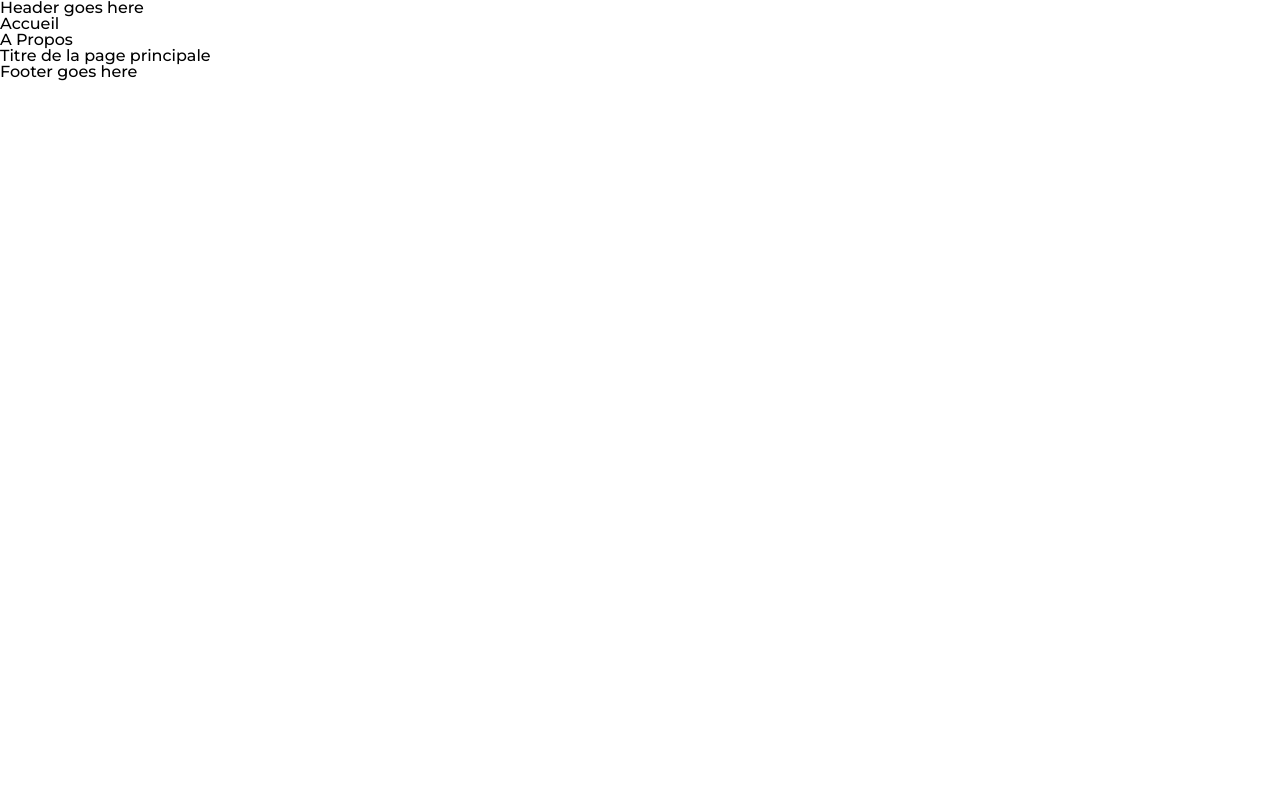
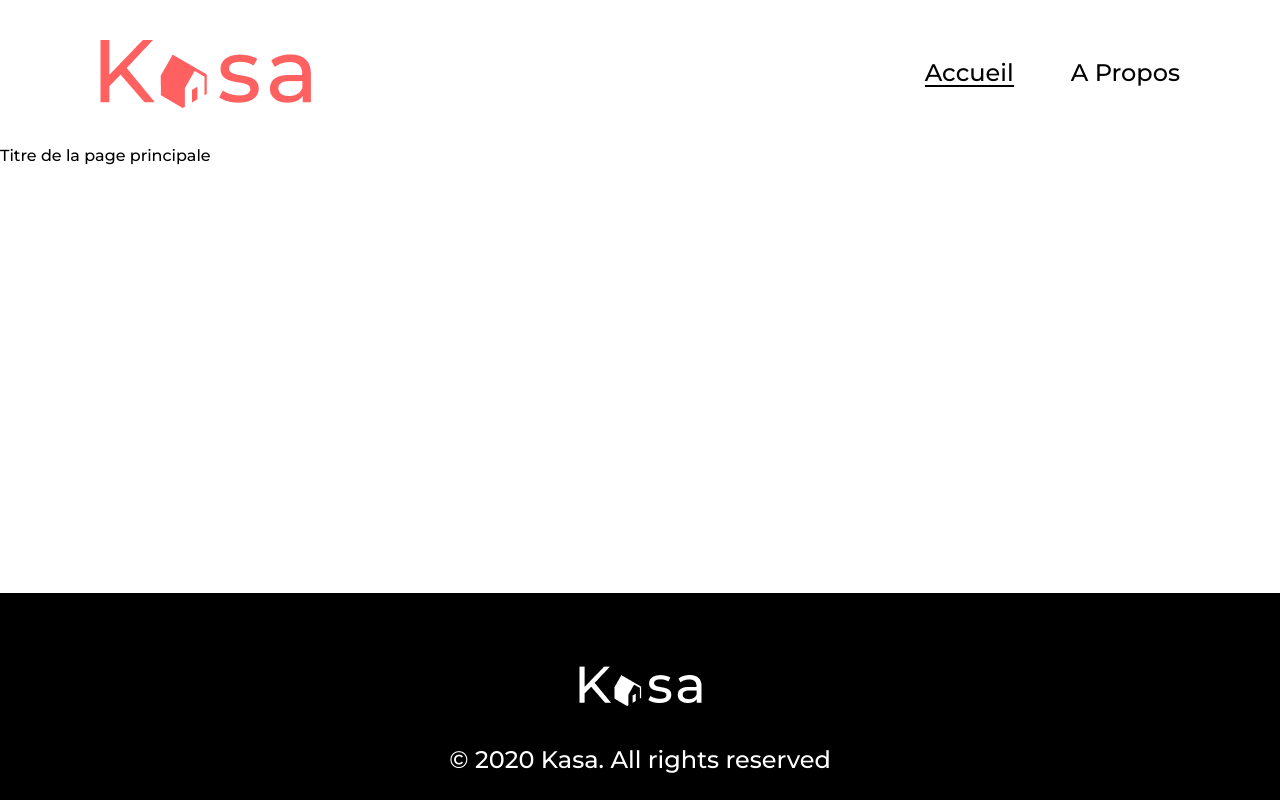
Before and after one commit to debleg/OC-P7-Kasa, a React (Create React App) app: page / in a window 1280 px wide. Built offline with nearby package versions, Linux system fonts and the light colour scheme.

Commit message:
Set up and style header navigation and footer

```diff
--- a/src/components/molecules/Navigation.js
+++ b/src/components/molecules/Navigation.js
@@ -4,12 +4,22 @@ import { NavLink } from "react-router-dom";
 const Navigation = () => {
   return (
     <div className="navigation">
-      <ul>
-        <NavLink exact activeClassName="navigation__link--active" to="/">
-          <li>Accueil</li>
+      <ul className="navigation__list">
+        <NavLink
+          className={({ isActive }) =>
+            isActive ? "navigation__link--active" : ""
+          }
+          to="/"
+        >
+          <li className="navigation__item">Accueil</li>
         </NavLink>
-        <NavLink exact activeClassName="navigation__link--active" to="/about">
-          <li>A Propos</li>
+        <NavLink
+          className={({ isActive }) =>
+            isActive ? "navigation__link--active" : ""
+          }
+          to="/about"
+        >
+          <li className="navigation__item">A Propos</li>
         </NavLink>
       </ul>
     </div>
--- a/src/components/molecules/_navigation.scss
+++ b/src/components/molecules/_navigation.scss
@@ -0,0 +1,26 @@
+.navigation {
+  &__list {
+    display: flex;
+    flex-direction: row;
+    gap: 57px;
+
+    @include responsive(medium) {
+      gap: 26px;
+    }
+  }
+  &__item {
+    font-size: 24px;
+    @include responsive(medium) {
+      font-size: 18px;
+    }
+    @include responsive(small) {
+      font-size: 12px;
+      text-transform: uppercase;
+    }
+  }
+  &__link {
+    &--active {
+      border-bottom: 2px solid black;
+    }
+  }
+}
--- a/src/components/organisms/Footer.js
+++ b/src/components/organisms/Footer.js
@@ -1,10 +1,13 @@
 import React from "react";
+import logo from "../../images/logo-medium-white.png";
+
 const Footer = () => {
-    return (
-        <div>
-            <p>Footer goes here</p>
-        </div>
-    )
-}
+  return (
+    <div className="footer">
+      <img className="footer__logo" src={logo} alt="Logo de Kasa" />
+      <p className="footer__text">© 2020 Kasa. All rights reserved</p>
+    </div>
+  );
+};
 
-export default Footer
+export default Footer;
--- a/src/components/organisms/Header.js
+++ b/src/components/organisms/Header.js
@@ -1,13 +1,37 @@
 import React from "react";
-import Navigation from "../molecules/Navigation"
+import { useState, useEffect } from "react";
+import Navigation from "../molecules/Navigation";
+import largeLogo from "../../images/logo-large.png";
+import mediumLogo from "../../images/logo-medium.png";
 
 const Header = () => {
-    return (
-        <div>
-            <h1>Header goes here</h1>
-            <Navigation />
-        </div>
-    )
-}
+  const [logo, setLogo] = useState(largeLogo);
 
-export default Header
+  useEffect(() => {
+    const updateLogo = () => {
+      if (window.innerWidth <= 768) {
+        setLogo(mediumLogo);
+      } else {
+        setLogo(largeLogo);
+      }
+    };
+
+    // Initial check
+    updateLogo();
+
+    // Add event listener
+    window.addEventListener("resize", updateLogo);
+
+    // Cleanup event listener on component unmount
+    return () => window.removeEventListener("resize", updateLogo);
+  }, []); // Empty dependency array to run only on mount and unmount
+
+  return (
+    <div className="header">
+      <img className="header__logo" src={logo} alt="Logo de Kasa" />
+      <Navigation />
+    </div>
+  );
+};
+
+export default Header;
--- a/src/components/organisms/_footer.scss
+++ b/src/components/organisms/_footer.scss
@@ -0,0 +1,28 @@
+.footer {
+  height: 163px; //209 total
+  padding: 22px 0;
+  width: 100%;
+  background-color: black;
+  color: white;
+  position: absolute;
+  bottom: 0;
+  display: flex;
+  flex-direction: column;
+  align-items: center;
+  justify-content: flex-end;
+  gap: 35px;
+  @include responsive(small) {
+    gap: 15px;
+    justify-content: center;
+  }
+
+  &__text {
+    line-height: 1.5;
+    text-align: center;
+    font-size: 24px;
+    @include responsive(small) {
+      font-size: 12px;
+      width: 100px;
+    }
+  }
+}
--- a/src/components/organisms/_header.scss
+++ b/src/components/organisms/_header.scss
@@ -0,0 +1,13 @@
+.header {
+  padding: 40px 100px;
+  margin: auto;
+  display: flex;
+  justify-content: space-between;
+  align-items: center;
+  @include responsive(medium) {
+    padding: 40px;
+  }
+  @include responsive(small) {
+    padding: 20px;
+  }
+}
```
